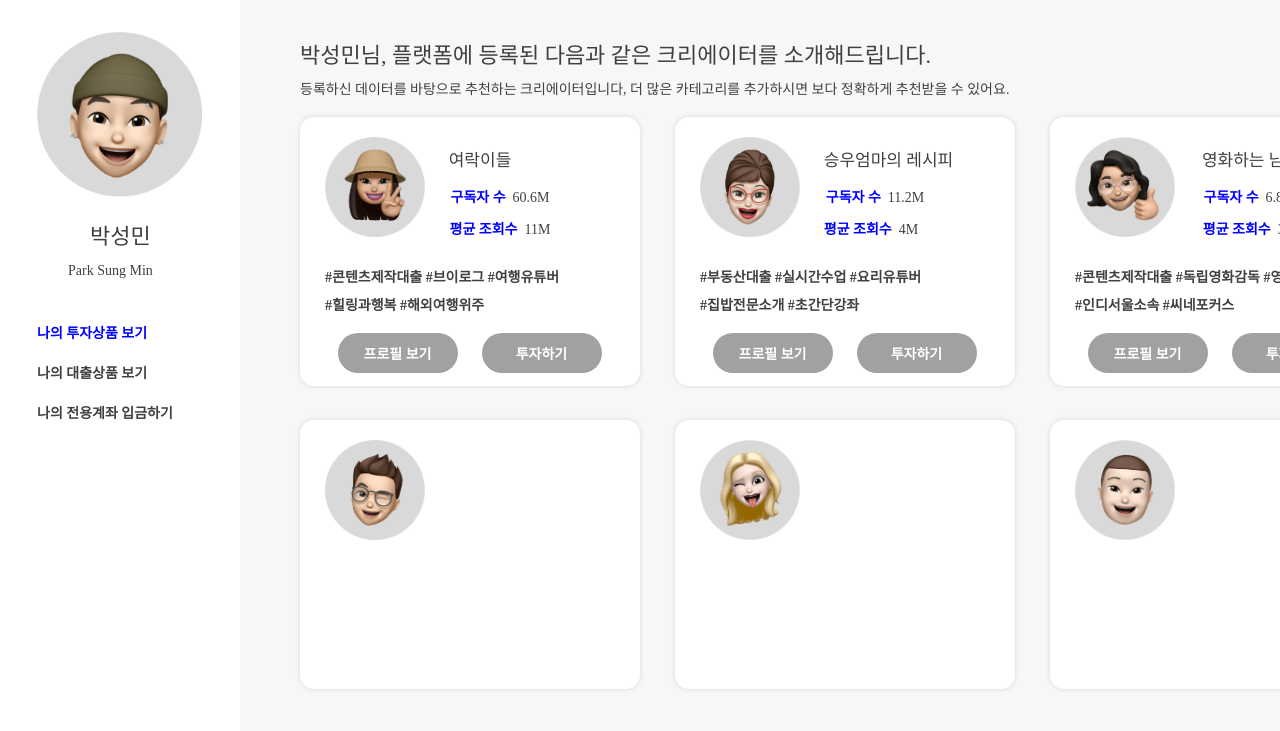
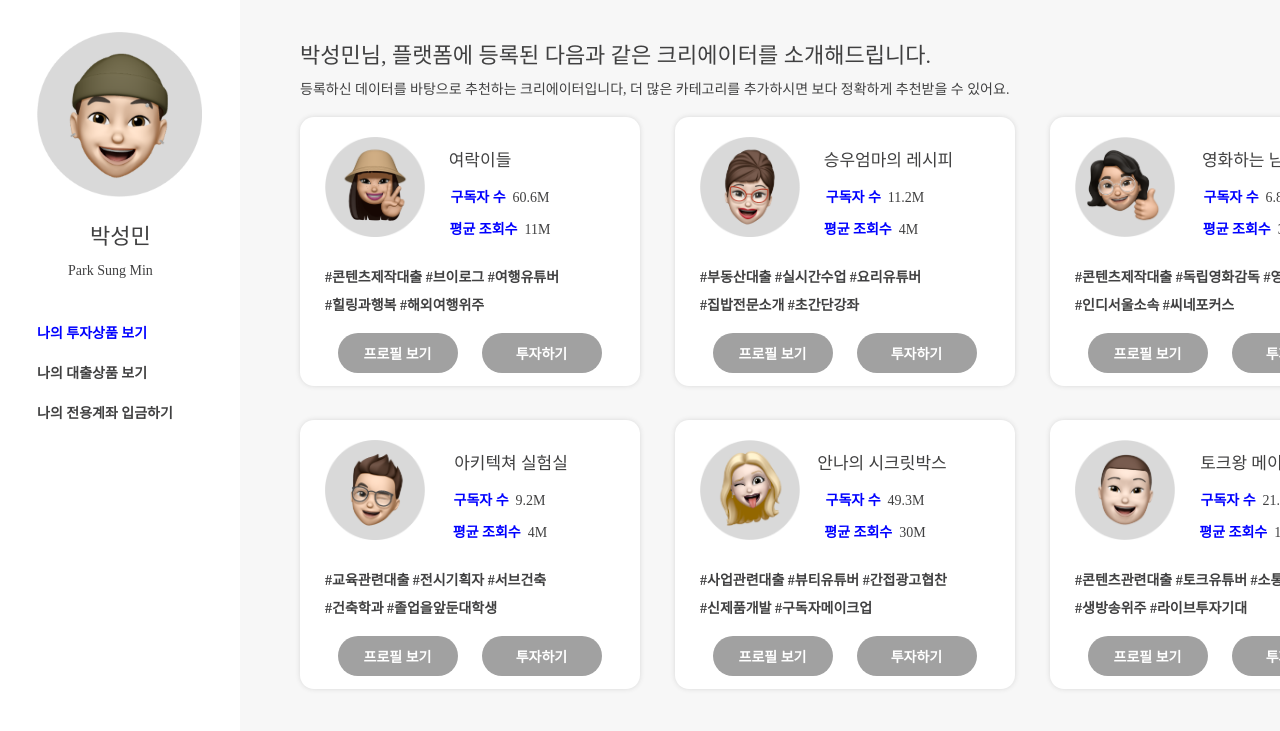
Before and after one commit to FintechTeam10/Frontend, a plain HTML site: page MoneyTube_gy/AI Recommended Services.html in a window 1280 px wide. Shown: the part 77-808 px from the top of the page. Drawn offline with nearby package versions, Linux system fonts and the light colour scheme; a web font is replaced by a local one.

Commit message:
AI 추천 서비스
AI 추천 서비스 페이지 최종 완료했고,
페이지에 들어가는 이미지는 AI Recommended Services_image 폴더에 묶어서 넣어두었습니다:)

```diff
--- a/MoneyTube_gy/AI Recommended Services.css
+++ b/MoneyTube_gy/AI Recommended Services.css
@@ -380,6 +380,36 @@ body {
     border-radius: 14px;
 }
 
+#creator_name4 {
+    margin-left: 82px;
+    margin-top: -95px;
+    position: relative;
+    font-size: 17px;
+    font-family: 'paybooc-ExtraBold';
+    font-weight: normal;
+    color: #404041;
+}
+
+#subscriber4 {
+    margin-left: 59px;
+    margin-top: 15px;
+    position: relative;
+    font-size: 14px;
+    font-family: 'NanumSquare';
+    font-weight: normal;
+    color: #404041;
+}
+
+#Average_numberofviews4 {
+    margin-left: 60px;
+    margin-top: 12px;
+    position: relative;
+    font-size: 14px;
+    font-family: 'NanumSquare';
+    font-weight: normal;
+    color: #404041;
+}
+
 #creatersum_box5 {
     width: 340px;
     height: 269px;
@@ -392,6 +422,36 @@ body {
     text-align: center;
     box-shadow: 0px 0px 5px #d8d8d8;
     border-radius: 14px;
+}
+
+#creator_name5 {
+    margin-left: 74px;
+    margin-top: -95px;
+    position: relative;
+    font-size: 17px;
+    font-family: 'paybooc-ExtraBold';
+    font-weight: normal;
+    color: #404041;
+}
+
+#subscriber5 {
+    margin-left: 60px;
+    margin-top: 15px;
+    position: relative;
+    font-size: 14px;
+    font-family: 'NanumSquare';
+    font-weight: normal;
+    color: #404041;
+}
+
+#Average_numberofviews5 {
+    margin-left: 60px;
+    margin-top: 12px;
+    position: relative;
+    font-size: 14px;
+    font-family: 'NanumSquare';
+    font-weight: normal;
+    color: #404041;
 }
 
 #creatersum_box6 {
--- a/MoneyTube_gy/AI Recommended Services.html
+++ b/MoneyTube_gy/AI Recommended Services.html
@@ -65,7 +65,7 @@
         <!--추천 크리에이터 표시-->
 
         <div id="creatersum_box1">
-            <img id="person_image_creator" src="person_image1.png" width="100" height="100">
+            <img id="person_image_creator" src="AI Recommended Services_image/person_image1.png" width="100" height="100">
 
             <div id="creator_name1">
                 여락이들
@@ -97,7 +97,7 @@
         </div>
 
         <div id="creatersum_box2">
-            <img id="person_image_creator" src="person_image2.png" width="100" height="100">
+            <img id="person_image_creator" src="AI Recommended Services_image/person_image2.png" width="100" height="100">
 
             <div id="creator_name2">
                 승우엄마의 레시피
@@ -128,7 +128,7 @@
         </div>
 
         <div id="creatersum_box3">
-            <img id="person_image_creator" src="person_image3.png" width="100" height="100">
+            <img id="person_image_creator" src="AI Recommended Services_image/person_image3.png" width="100" height="100">
 
             <div id="creator_name3">
                 영화하는 남자
@@ -159,15 +159,93 @@
         </div>
 
         <div id="creatersum_box4">
-            <img id="person_image_creator" src="person_image4.png" width="100" height="100">
+            <img id="person_image_creator" src="AI Recommended Services_image/person_image4.png" width="100" height="100">
+            <div id="creator_name4">
+                아키텍쳐 실험실
+            </div>
+
+            <div id="subscriber4">
+                <a style="color: blue; font-weight: bold;">구독자 수&nbsp;</a> 9.2M
+            </div>
+
+            <div id="Average_numberofviews4">
+                <a style="color: blue; font-weight: bold;">평균 조회수&nbsp;</a> 4M
+            </div>
+
+            <div id="creator_tag">
+                #교육관련대출 #전시기획자 #서브건축<br>
+                #건축학과 #졸업을앞둔대학생
+            </div>
+
+            <div id=btn0>
+            <button id="btn1" onclick="location.href='Loan.html'">
+                프로필 보기
+            </button>
+
+            <button id="btn1" onclick="location.href='Investment.html'">
+                투자하기
+            </button>
+            </div>
         </div>
 
         <div id="creatersum_box5">
-            <img id="person_image_creator" src="person_image5.png" width="100" height="100">
+            <img id="person_image_creator" src="AI Recommended Services_image/person_image5.png" width="100" height="100">
+            <div id="creator_name5">
+                안나의 시크릿박스
+            </div>
+
+            <div id="subscriber5">
+                <a style="color: blue; font-weight: bold;">구독자 수&nbsp;</a> 49.3M
+            </div>
+
+            <div id="Average_numberofviews5">
+                <a style="color: blue; font-weight: bold;">평균 조회수&nbsp;</a> 30M
+            </div>
+
+            <div id="creator_tag">
+                #사업관련대출 #뷰티유튜버 #간접광고협찬<br>
+                #신제품개발 #구독자메이크업
+            </div>
+
+            <div id=btn0>
+            <button id="btn1" onclick="location.href='Loan.html'">
+                프로필 보기
+            </button>
+
+            <button id="btn1" onclick="location.href='Investment.html'">
+                투자하기
+            </button>
+            </div>
         </div>
 
         <div id="creatersum_box6">
-            <img id="person_image_creator" src="person_image6.png" width="100" height="100">
+            <img id="person_image_creator" src="AI Recommended Services_image/person_image6.png" width="100" height="100">
+            <div id="creator_name5">
+                토크왕 메이즈형
+            </div>
+
+            <div id="subscriber5">
+                <a style="color: blue; font-weight: bold;">구독자 수&nbsp;</a> 21.5M
+            </div>
+
+            <div id="Average_numberofviews5">
+                <a style="color: blue; font-weight: bold;">평균 조회수&nbsp;</a> 12M
+            </div>
+
+            <div id="creator_tag">
+                #콘텐츠관련대출 #토크유튜버 #소통커뮤니티<br>
+                #생방송위주 #라이브투자기대
+            </div>
+
+            <div id=btn0>
+            <button id="btn1" onclick="location.href='Loan.html'">
+                프로필 보기
+            </button>
+
+            <button id="btn1" onclick="location.href='Investment.html'">
+                투자하기
+            </button>
+            </div>
         </div>
 
 
```
Also changed, not shown: MoneyTube_gy/AI Recommended Services_image/person_image1.png (renamed from MoneyTube_gy/person_image1.png), MoneyTube_gy/AI Recommended Services_image/person_image2.png (renamed from MoneyTube_gy/person_image2.png), MoneyTube_gy/AI Recommended Services_image/person_image3.png (renamed from MoneyTube_gy/person_image3.png), MoneyTube_gy/AI Recommended Services_image/person_image4.png (renamed from MoneyTube_gy/person_image4.png), MoneyTube_gy/AI Recommended Services_image/person_image5.png (renamed from MoneyTube_gy/person_image5.png), MoneyTube_gy/AI Recommended Services_image/person_image6.png (renamed from MoneyTube_gy/person_image6.png).
